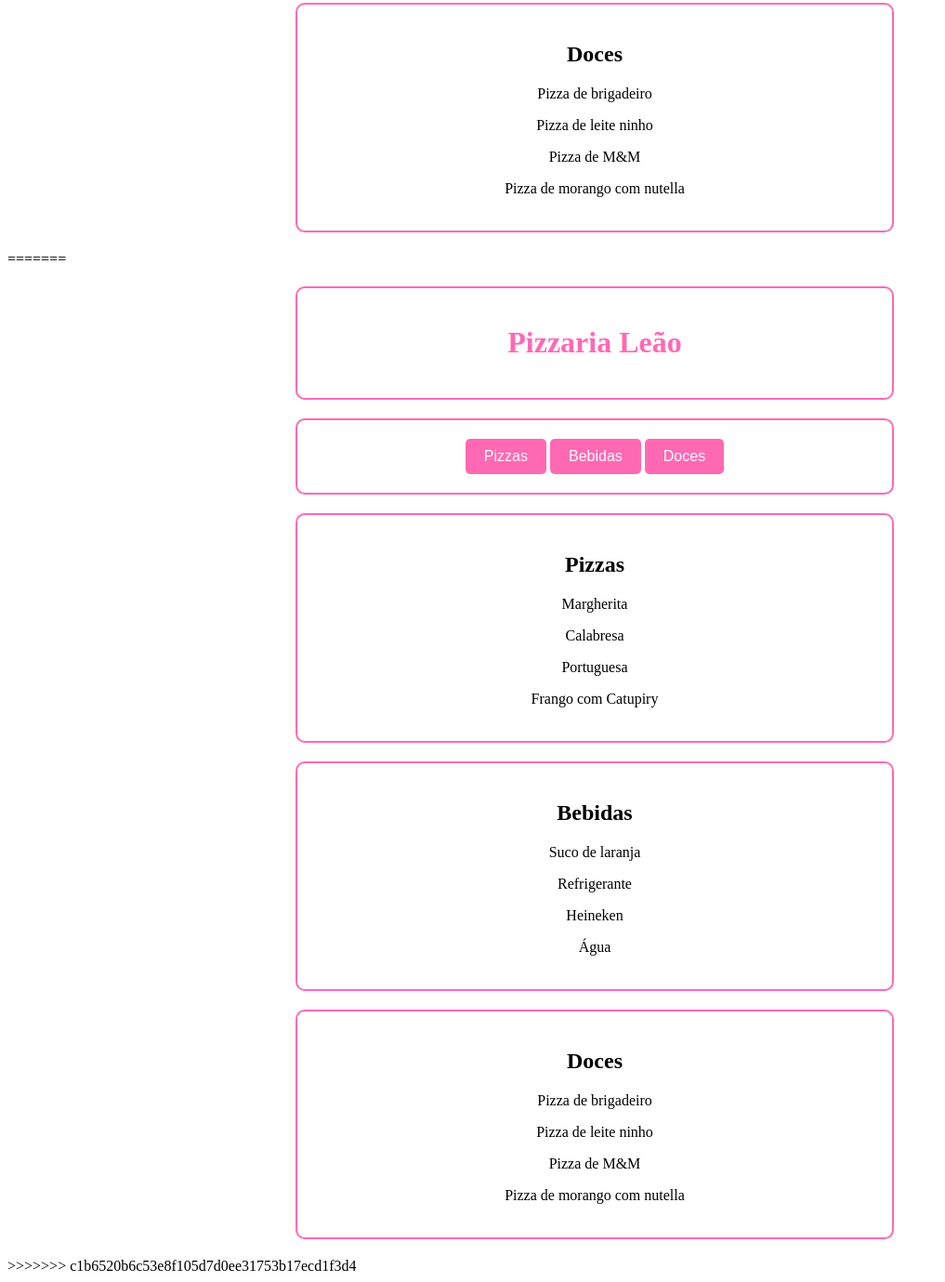
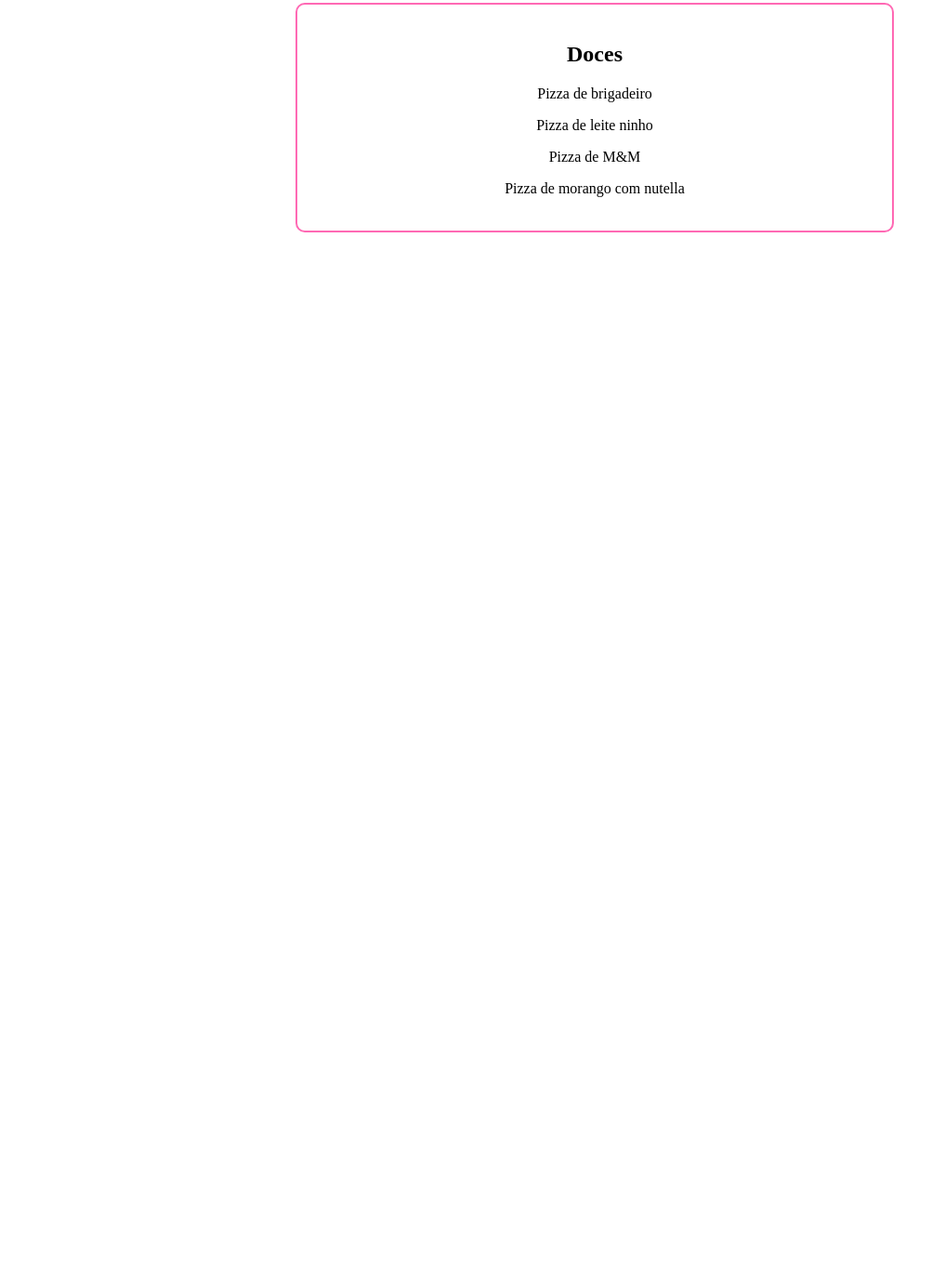
Before and after one commit to juliosena141916/cursoSenai, a plain HTML site: page PIZZARIA/pizza.html in a window 1280 px wide. Shown: the part 821-2200 px from the top of the page at 93% size, without its empty margins (0-1017 px from the left). After the commit the page ends 1091 px from the top, so only its background shows below. Drawn offline with Linux system fonts and the light colour scheme.

Commit message:
Update pizza.html

```diff
--- a/PIZZARIA/pizza.html
+++ b/PIZZARIA/pizza.html
@@ -34,121 +34,10 @@
             <p>Água</p>
     </div>
 
-    <div id="pizzas" class="hidden">
+    <div id="doces" class="hidden">
         <h2>Doces</h2>
             <p>Pizza de brigadeiro</p>
             <p>Pizza de leite ninho</p>
             <p>Pizza de M&M</p>
             <p>Pizza de morango com nutella</p>
     </div>
-
-
-
-
-
-
-
-
-
-
-
-
-
-
-
-
-
-
-
-
-
-
-
-
-
-
-
-
-
-
-
-
-
-=======
-<!DOCTYPE html>
-<html lang="en">
-<head>
-    <meta charset="UTF-8">
-    <meta name="viewport" content="width=device-width, initial-scale=1.0">
-    <link rel="stylesheet" href="pizza.css">
-    <title>Document</title>
-</head>
-<body>
-    <div>
-        <h1>Pizzaria Leão</h1>
-    </div>
-
-    <div class="menu">
-        <button onclick="Pizzas()">Pizzas</button>
-        <button onclick="Bebidas()">Bebidas</button>
-        <button onclick="Doces()">Doces</button>
-    </div>
-
-    <div id="pizzas" class="hidden">
-        <h2>Pizzas</h2>
-            <p>Margherita</p>
-            <p>Calabresa</p>
-            <p>Portuguesa</p>
-            <p>Frango com Catupiry</p>
-    </div>
-
-    <div id="bebidas" class="hidden">
-        <h2>Bebidas</h2>
-            <p>Suco de laranja</p>
-            <p>Refrigerante</p>
-            <p>Heineken</p>
-            <p>Água</p>
-    </div>
-
-    <div id="pizzas" class="hidden">
-        <h2>Doces</h2>
-            <p>Pizza de brigadeiro</p>
-            <p>Pizza de leite ninho</p>
-            <p>Pizza de M&M</p>
-            <p>Pizza de morango com nutella</p>
-    </div>
-
-
-
-
-
-
-
-
-
-
-
-
-
-
-
-
-
-
-
-
-
-
-
-
-
-
-
-
-
-
-
-
-
->>>>>>> c1b6520b6c53e8f105d7d0ee31753b17ecd1f3d4
-    <script src="pizza.js"></script>
```
